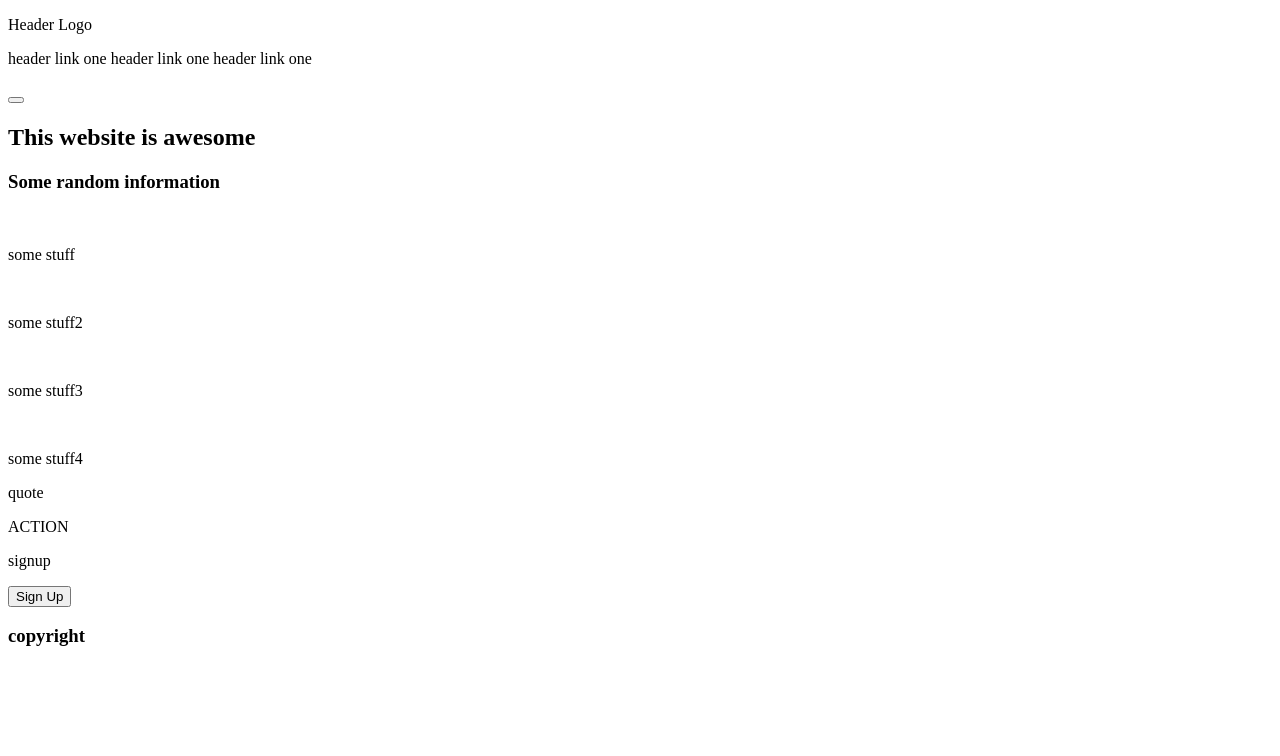
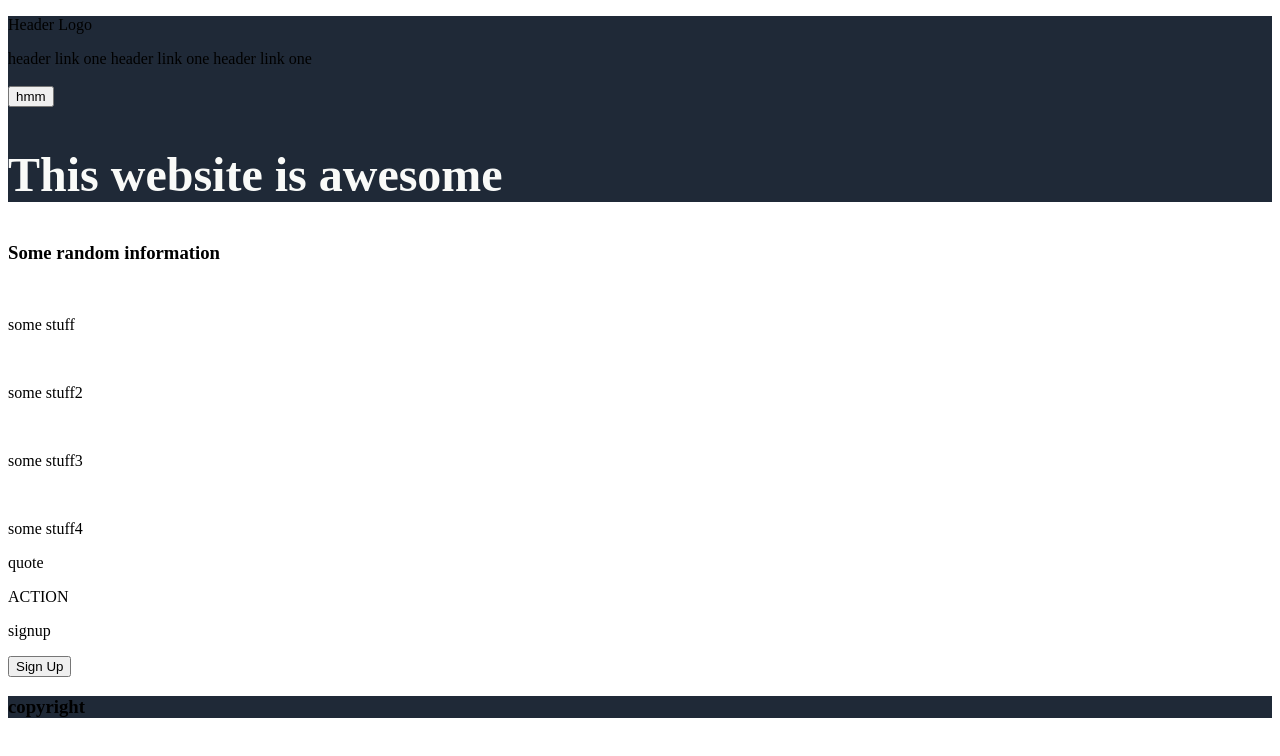
Before and after one commit to AdamSurzyn/firstPage, a plain HTML site: page index.html in a window 1280 px wide. Drawn offline with Linux system fonts and the light colour scheme.

Commit message:
setting up css for header and menu

```diff
--- a/index.html
+++ b/index.html
@@ -5,6 +5,7 @@
     <meta http-equiv="X-UA-Compatible" content="IE=edge">
     <meta name="viewport" content="width=device-width, initial-scale=1.0">
     <title>Document</title>
+    <link rel="stylesheet "href="stylesheet.css">
 </head>
 <body>
     <header>
@@ -16,9 +17,9 @@
     <div class="startPage">
         <img>
         <div class="startPageContent">
-        <button></button>
-        <h2>This website is awesome</h2>
-        <p></p>
+            <button>hmm</button>
+            <h2>This website is awesome</h2>
+            <p></p>
         </div>
     </div>
     <div class="InfoAndPictures">
--- a/stylesheet.css
+++ b/stylesheet.css
@@ -0,0 +1,17 @@
+.startPage{
+    background-color: #1f2937;
+}
+
+.startPage h2{
+    font-size: 48px;
+    color: #f9faf8;
+    font-weight: bold;
+}
+
+header{
+    background-color: #1f2937;
+}
+
+.footer{
+    background-color: #1f2937;
+}
```
